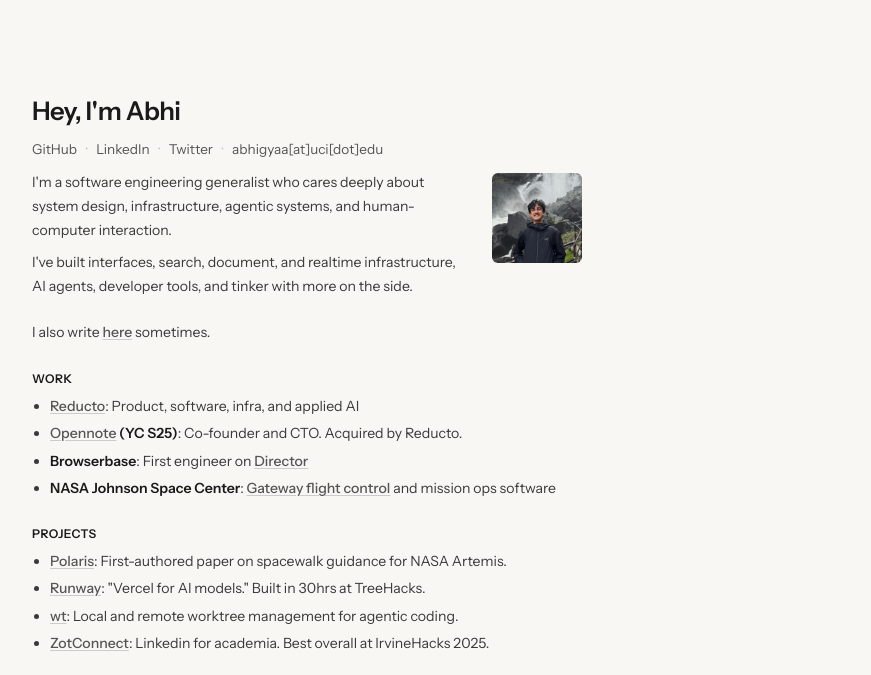
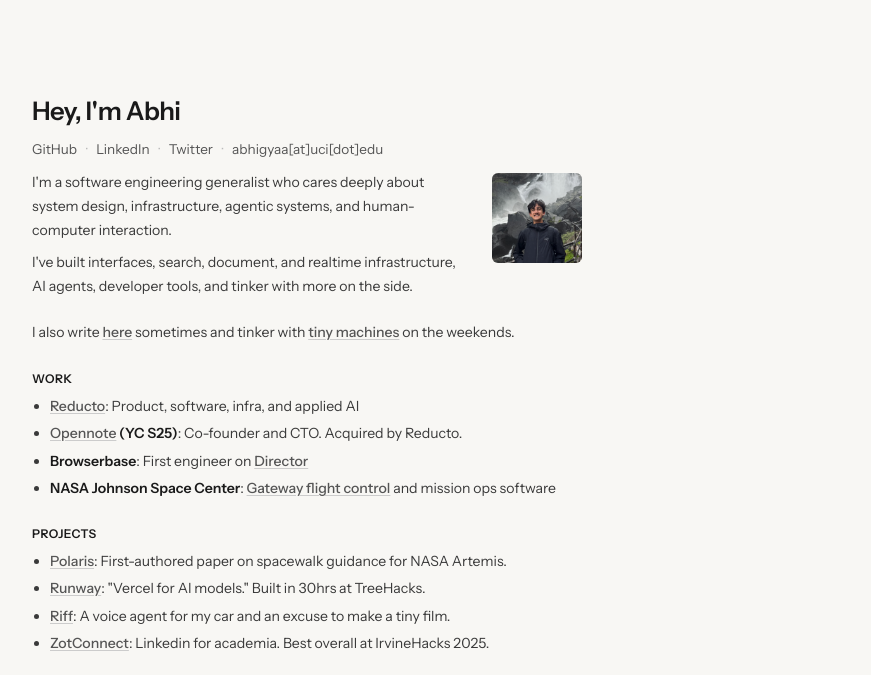
Before and after one commit to abhi-arya1/abhi-arya1.github.io, a website: page index.html in a window 1280 px wide. Shown: the top 675 px of the page, without its empty margins (333-1204 px from the left). Drawn offline with Linux system fonts and the light colour scheme.

Commit message:
update projects

```diff
--- a/index.html
+++ b/index.html
@@ -54,7 +54,14 @@
                 href="https://x.com/abhiarya/articles"
                 >here</a
             >
-            sometimes.
+            sometimes and tinker with
+            <a
+                target="_blank"
+                class="project-link"
+                href="https://tinymachines.xyz"
+                >tiny machines</a
+            >
+            on the weekends.
         </p>
 
         <h2>Work</h2>
@@ -122,10 +129,10 @@
             <li>
                 <a
                     target="_blank"
-                    href="https://github.com/abhi-arya1/wt"
+                    href="https://x.com/abhiarya/status/2077445589294346257"
                     class="project-link"
-                    >wt</a
-                >: Local and remote worktree management for agentic coding.
+                    >Riff</a
+                >: A voice agent for my car and an excuse to make a tiny film.
             </li>
             <li>
                 <a
```
